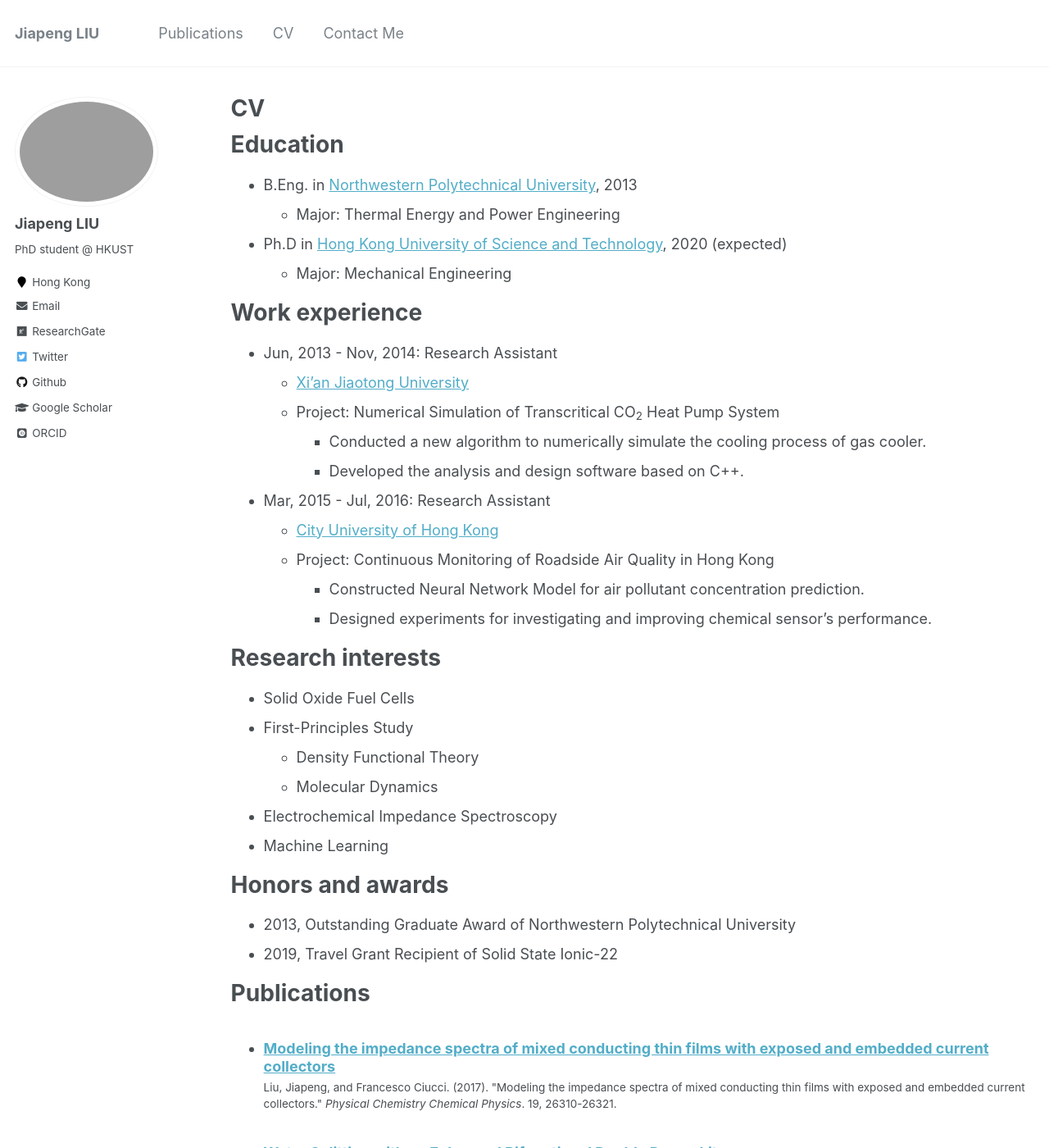
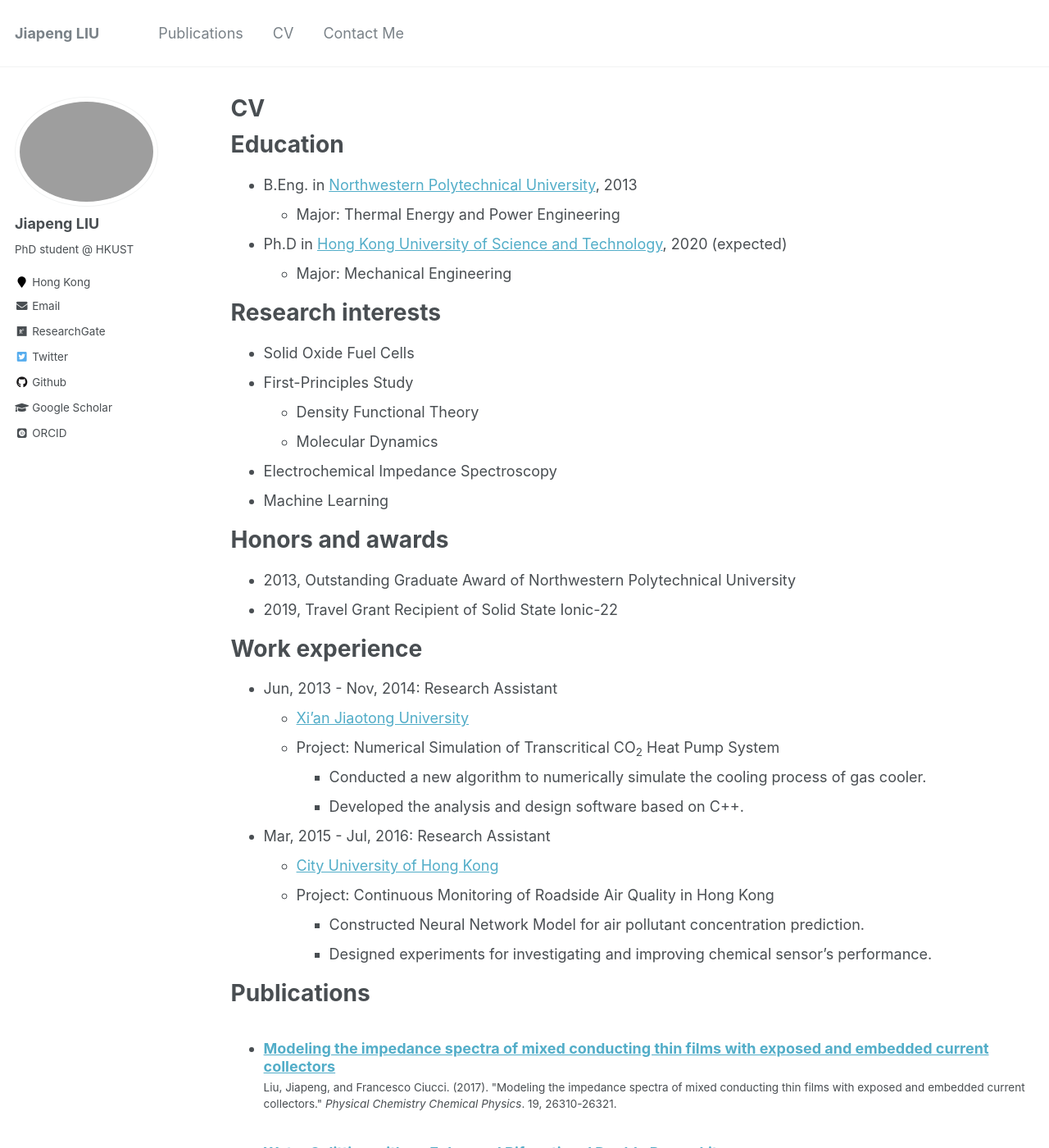
Before and after one commit to jiapeng-liu/jiapeng-liu.github.io, a Jekyll site: the page built from _pages/cv.md, in a window 1280 px wide and 1400 px high. Shown: the whole window at 82% size. Built offline with Jekyll 4.4.1, drawn with Linux system fonts in a browser that asks for light colours; some web fonts are replaced; part of the change alters nothing that is shown; some of the changed text lies outside the part shown.

Commit message:
update CV

```diff
--- a/_pages/cv.md
+++ b/_pages/cv.md
@@ -16,6 +16,20 @@ Education
 * Ph.D in [Hong Kong University of Science and Technology](https://www.ust.hk/), 2020 (expected)
   * Major: Mechanical Engineering
 
+Research interests
+======
+* Solid Oxide Fuel Cells
+* First-Principles Study
+  * Density Functional Theory
+  * Molecular Dynamics
+* Electrochemical Impedance Spectroscopy
+* Machine Learning
+
+Honors and awards
+======
+* 2013, Outstanding Graduate Award of Northwestern Polytechnical University
+* 2019, Travel Grant Recipient of Solid State Ionic-22
+
 Work experience
 ======
 * Jun, 2013 - Nov, 2014: Research Assistant
@@ -32,25 +46,20 @@ Work experience
     * Constructed Neural Network Model for air pollutant concentration prediction.
     * Designed experiments for investigating and improving chemical sensor’s performance.
 
-Research interests
-======
-* Solid Oxide Fuel Cells
-* First-Principles Study
-  * Density Functional Theory
-  * Molecular Dynamics
-* Electrochemical Impedance Spectroscopy
-* Machine Learning
-
-Honors and awards
-======
-* 2013, Outstanding Graduate Award of Northwestern Polytechnical University
-* 2019, Travel Grant Recipient of Solid State Ionic-22
-
 Publications
 ======
   <ul>{% for post in site.publications %}
     {% include archive-single-cv.html %}
   {% endfor %}</ul>
+
+Skills
+======
+* Professional
+  *  VASP, CP2K, Gaussian, LAMMPS, Pytorch, Tensorflow
+* Programming Languages
+  * Python, Matlab, C++, Unix shell scripts
+* Applications
+  * Linux, LaTeX
 
 <!---Talks
 #======
```
